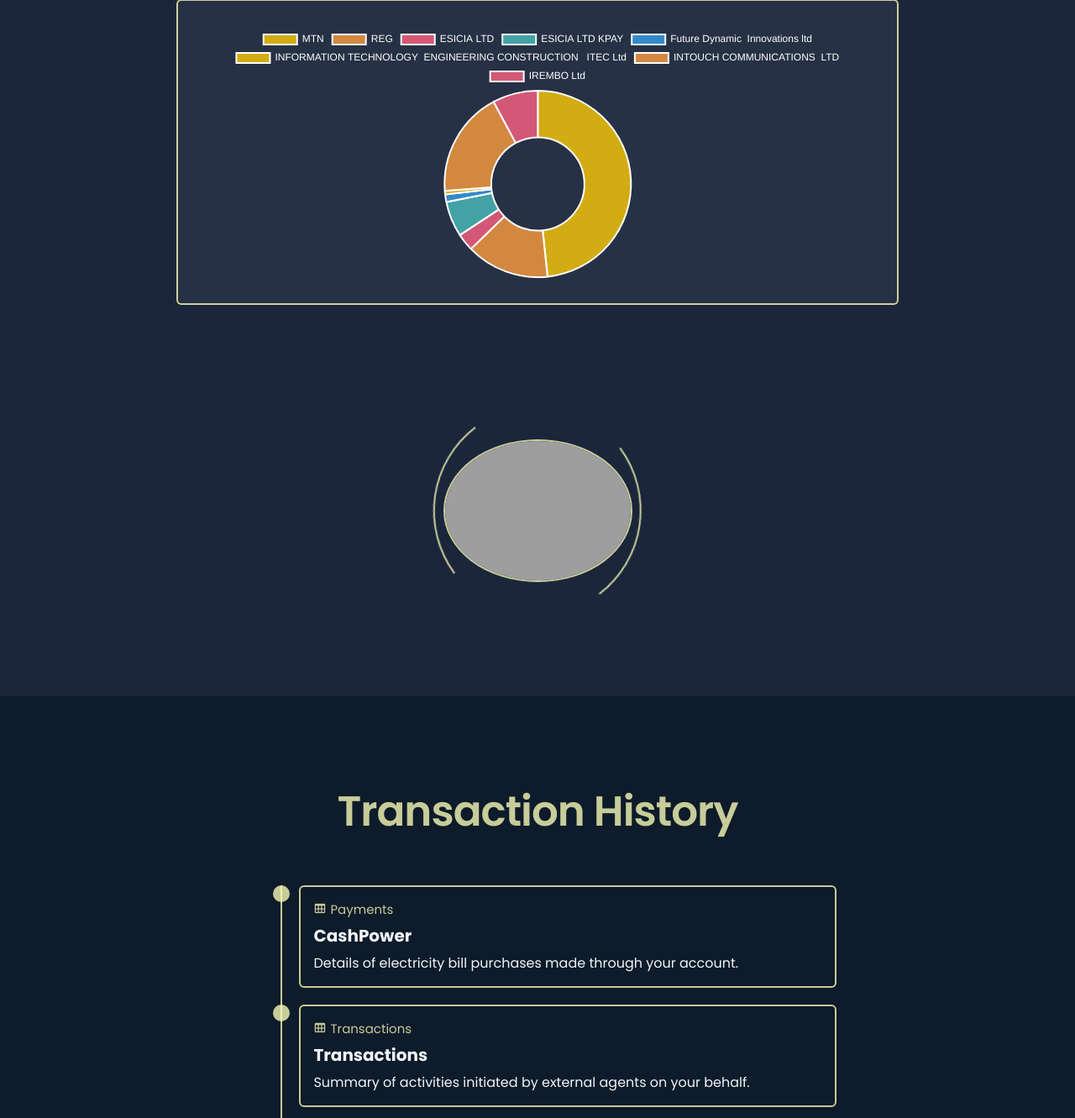
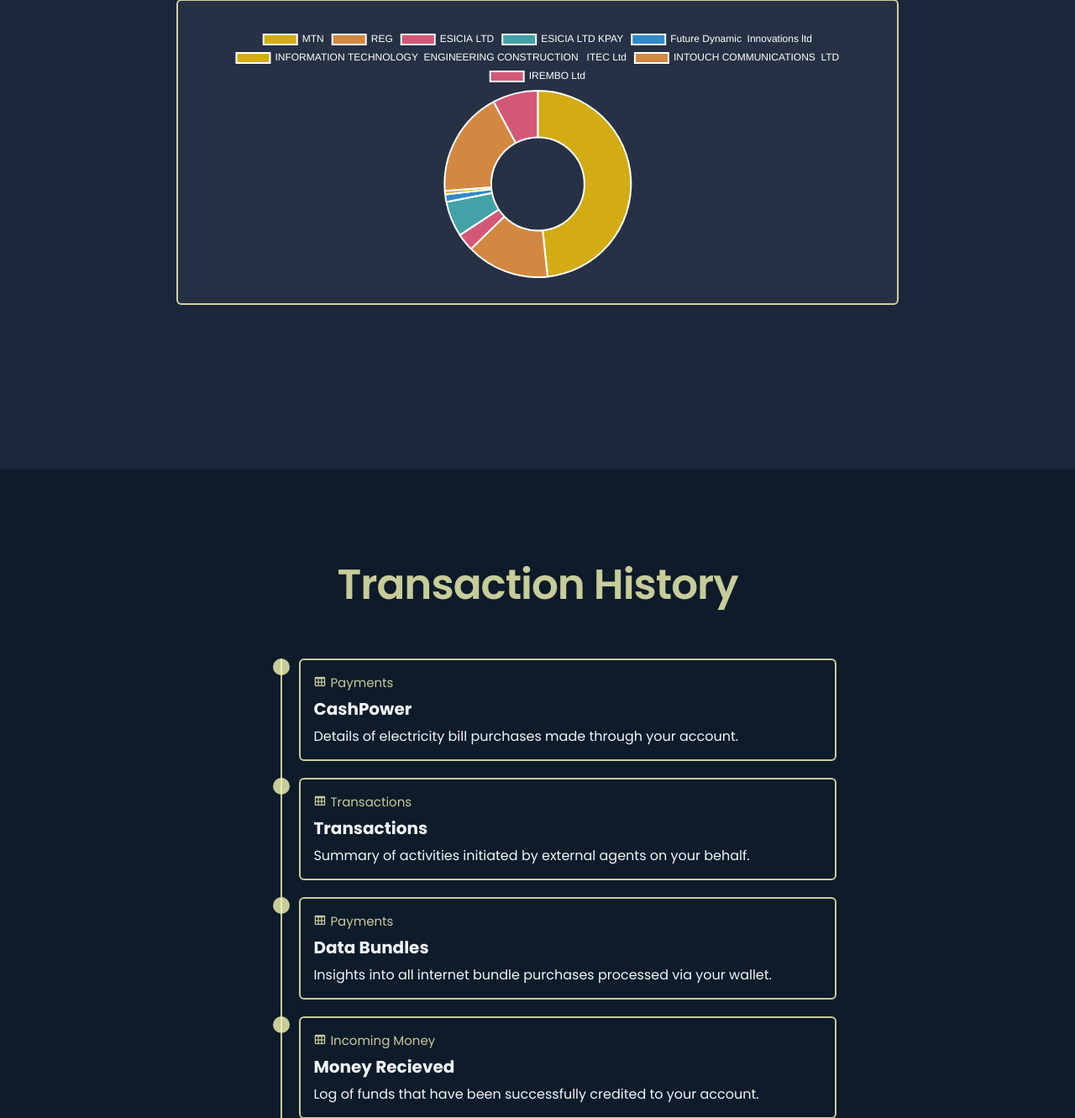
Before and after one commit to Fejiroobiku/MoMo-, a Django app: page /momo/ in a window 1280 px wide. Shown: the part 1781-3112 px from the top of the page at 84% size. Run offline with Django 5.2, Linux system fonts and the light colour scheme; data comes from the database, SQL or seed files in the repository; parts of the project's set-up code (start-up, migrations or seed data) failed here and were passed over; grey boxes are pictures that could not be loaded.

Commit message:
Update on  index.html

```diff
--- a/MOMO_DASHBOARD/momo/templates/momo/index.html
+++ b/MOMO_DASHBOARD/momo/templates/momo/index.html
@@ -121,11 +121,7 @@ Think of me as your personal finance sidekick, always ready to help you track, s
           </div>
         </div>
       </section>
-      <div class="dashboard-img">
-        <img src="./images/dashboard Davy.jpg" alt="" />
-        <span class="circle-spin"></span>
-        <span class="animate scroll" style="--i: 2"></span>
-      </div>
+
 
       <div class="dashboard-content">
         <h3>
```
